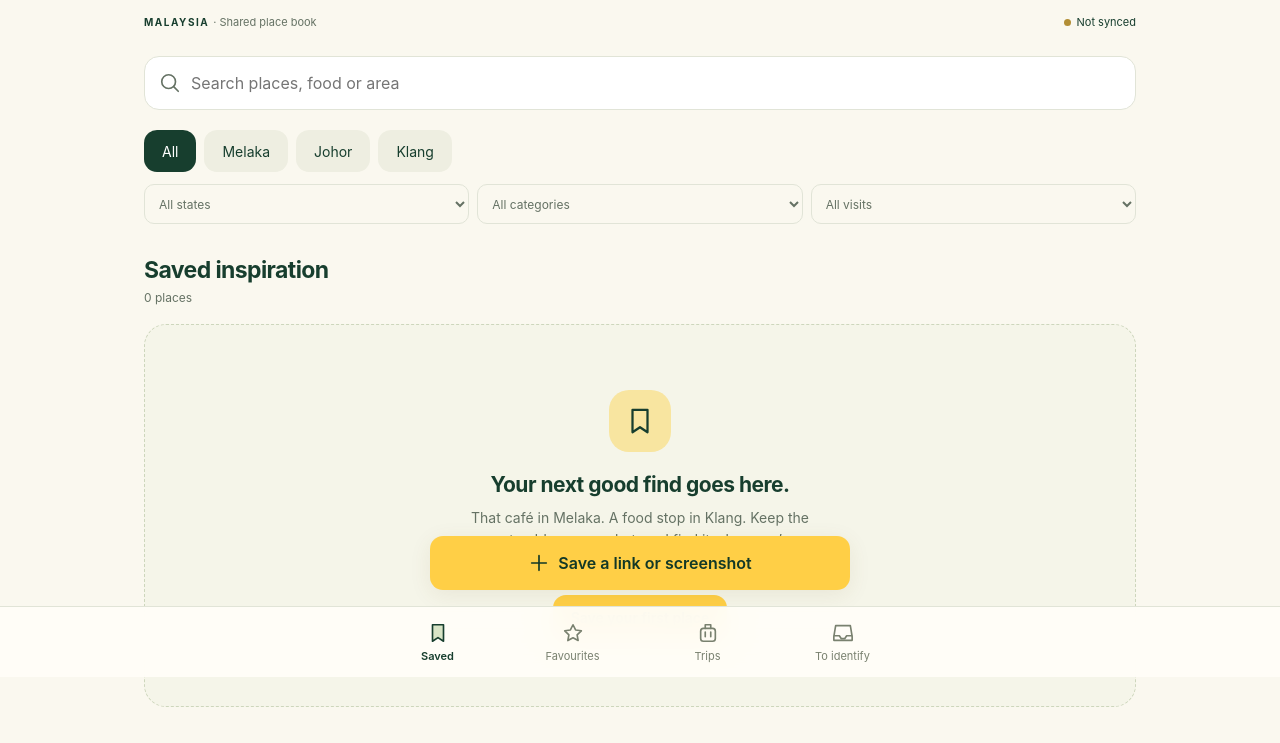
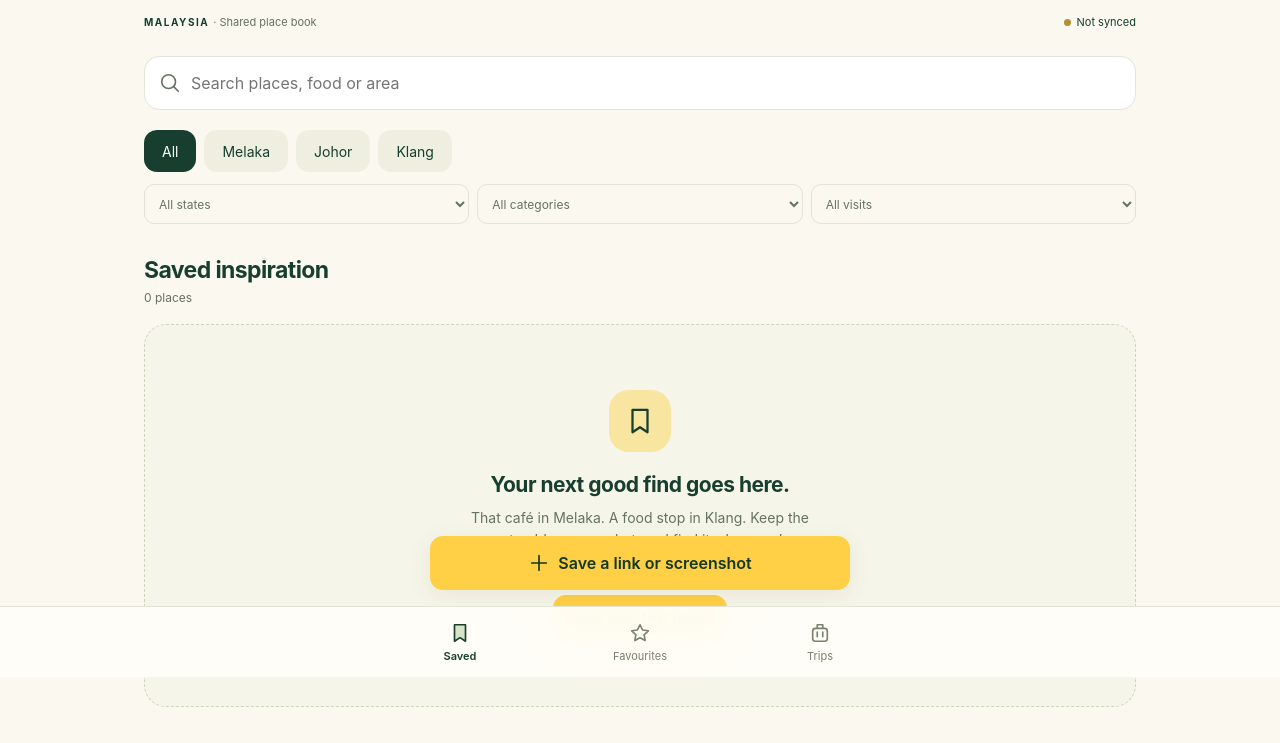
Before and after one commit to naz1234/pika-places, a website with bundled scripts: page public/index.html in a window 1280 px wide. Shown: the part 123-866 px from the top of the page. Built offline with nearby package versions, Linux system fonts and the light colour scheme; files whose address does not match are found by name.

Commit message:
Remove To identify navigation

```diff
--- a/public/index.html
+++ b/public/index.html
@@ -28,7 +28,6 @@
     <symbol id="i-cloud" viewBox="0 0 24 24"><path d="M7 18a5 5 0 0 1-1-10 7 7 0 0 1 13-1 5.5 5.5 0 0 1-1 11M9 13l3 3 4-5"/></symbol>
     <symbol id="i-settings" viewBox="0 0 24 24"><path d="M4 7h16M4 17h16"/><circle cx="8" cy="7" r="3"/><circle cx="16" cy="17" r="3"/></symbol>
     <symbol id="i-trip" viewBox="0 0 24 24"><rect x="4" y="7" width="16" height="14" rx="3"/><path d="M9 7V3h6v4M9 11v5M15 11v5"/></symbol>
-    <symbol id="i-inbox" viewBox="0 0 24 24"><path d="M4 4h16l2 12v4H2v-4zM2 15h6l2 3h4l2-3h6"/></symbol>
     <symbol id="i-photo" viewBox="0 0 24 24"><rect x="3" y="3" width="18" height="18" rx="3"/><circle cx="8" cy="8" r="1"/><path d="m3 17 5-5 4 4 4-6 5 7"/></symbol>
     <symbol id="i-play" viewBox="0 0 24 24"><path d="m8 4 13 8-13 8z"/></symbol>
     <symbol id="i-trash" viewBox="0 0 24 24"><path d="M3 6h18M9 6V3h6v3M6 6l1 15h10l1-15M10 10v6M14 10v6"/></symbol>
@@ -59,7 +58,6 @@
     <button data-view="saved" aria-current="page"><svg class="icon"><use href="#i-bookmark"/></svg><span>Saved</span></button>
     <button data-view="favourites"><svg class="icon"><use href="#i-star"/></svg><span>Favourites</span></button>
     <button data-view="trips"><svg class="icon"><use href="#i-trip"/></svg><span>Trips</span></button>
-    <button data-view="inbox"><svg class="icon"><use href="#i-inbox"/></svg><span>To identify</span></button>
   </div></nav>
   <dialog id="editor" class="sheet" aria-labelledby="editor-title">
     <div class="sheet-heading"><div><h2 id="editor-title">Save a place</h2><p id="editor-save-status" aria-live="polite">Details save automatically</p></div><button id="close-editor" class="icon-button" aria-label="Close place"><svg class="icon"><use href="#i-close"/></svg></button></div>
--- a/public/js/app.js
+++ b/public/js/app.js
@@ -77,7 +77,7 @@ function render() {
   const pendingIds = new Set(records.flatMap(p => p.media.filter(m => m.pending).map(m => m.id)));
   for (const [key, value] of blobUrls) if (!pendingIds.has(key)) { URL.revokeObjectURL(value); blobUrls.delete(key); }
   for (const b of document.querySelectorAll('[data-view]')) { if (b.dataset.view === filters.view) b.setAttribute('aria-current', 'page'); else b.removeAttribute('aria-current'); }
-  const titles = { saved: 'Saved inspiration', favourites: 'The favourites', inbox: 'Places to identify', trips: 'Little trips, good finds', trash: 'Trash' };
+  const titles = { saved: 'Saved inspiration', favourites: 'The favourites', trips: 'Little trips, good finds', trash: 'Trash' };
   $('view-title').textContent = titles[filters.view]; $('browse-controls').hidden = filters.view === 'trips';
   $('clear-filters').hidden = !['query', 'area', 'state', 'category', 'status', 'collection'].some(k => filters[k]);
   $('collection-filter').hidden = !filters.collection; $('collection-filter').textContent = `Trip: ${filters.collection}`;
@@ -98,7 +98,6 @@ function render() {
   let title = 'Your next good find goes here.', copy = 'That café in Melaka. A food stop in Klang. Keep the post, add a screenshot, and find it when you’re nearby.';
   if (isFiltered) { title = 'No places match just yet.'; copy = 'Try a different area, category or search.'; }
   else if (filters.view === 'favourites') { title = 'Keep the best ones close.'; copy = 'Tap the star on a saved place to find it here.'; }
-  else if (filters.view === 'inbox') { title = 'All locations sorted.'; copy = 'Posts without a state, area or map link appear here until you identify the place.'; }
   else if (filters.view === 'trips') { title = 'A few good stops make a trip.'; copy = 'Open a place and give it a Trip / collection name, such as “Melaka weekend”. Places with the same name stay together.'; }
   else if (filters.view === 'trash') { title = 'Nothing in Trash.'; copy = 'Places moved to Trash can be restored here. Only the owner can permanently clean up storage.'; }
   $('empty-title').textContent = title; $('empty-copy').textContent = copy;
--- a/public/js/model.js
+++ b/public/js/model.js
@@ -23,7 +23,6 @@ export function mapLink(place) {
 export function matchPlace(place, { query = '', area = '', category = '', status = '', collection = '', view = 'saved' } = {}) {
   if (view === 'trash' ? !place.deleted_at : !!place.deleted_at) return false;
   if (view === 'favourites' && !place.favourite) return false;
-  if (view === 'inbox' && (place.state || place.area || place.map_url)) return false;
   const haystack = [place.title, place.area, place.state, place.notes, place.category, place.collection, sourceName(place.source_url)].join(' ').toLowerCase();
   return (!query || haystack.includes(query.toLowerCase())) && (!area || place.area === area || place.state === area) && (!category || place.category === category) && (!status || place.status === status) && (!collection || place.collection === collection);
 }
```
Also changed, not shown: tests/sync.test.mjs (+1 -1 lines), README.md.
